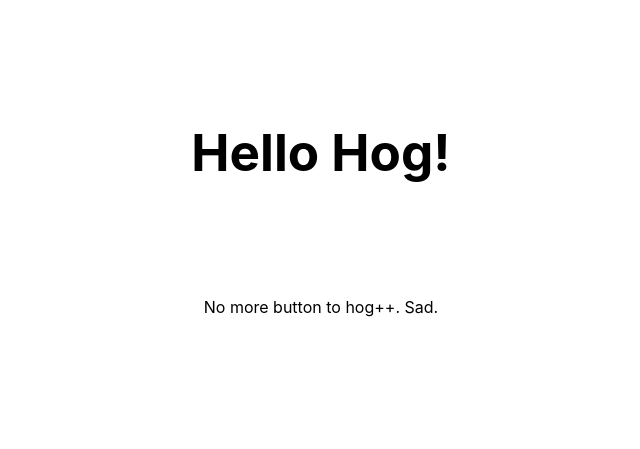
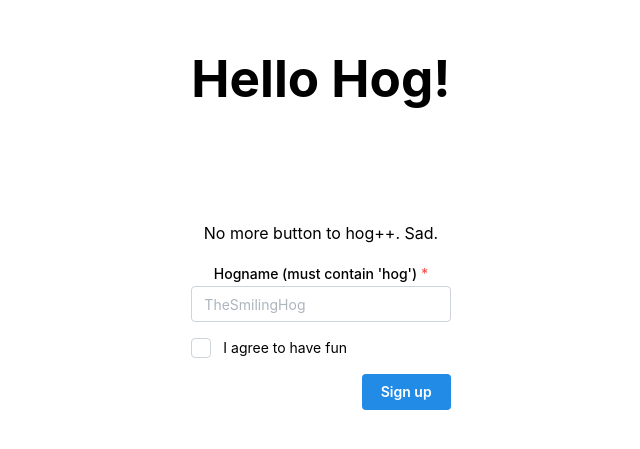
Before and after one commit to holacompu/post-hog-app, a React (Vite) app in the folder vite-hog/: page / in a window 1280 px wide. Shown: the part 187-636 px from the top of the page, without its empty margins (319-959 px from the left). Built offline with nearby package versions, Linux system fonts and the light colour scheme.

Commit message:
Add hogname validation form

```diff
--- a/vite-hog/src/App.tsx
+++ b/vite-hog/src/App.tsx
@@ -4,8 +4,23 @@ import '@mantine/core/styles.css';
 
 import { MantineProvider } from '@mantine/core';
 
+import { Button, Checkbox, Group, TextInput } from '@mantine/core';
+import { useForm } from '@mantine/form';
+
 export default function App() {
-  return <MantineProvider>{
+  const form = useForm({
+    mode: 'uncontrolled',
+    initialValues: {
+      email: '',
+      termsOfService: false,
+    },
+
+    validate: {
+      email: (value) => (/hog/i.test(value) ? null : 'Invalid hogname'),
+    },
+  });
+
+  return <MantineProvider> {
 
       (
         <>
@@ -15,36 +30,29 @@ export default function App() {
           <p>
             No more button to hog++. Sad.
           </p>
+
+    <form onSubmit={form.onSubmit((values) => console.log(values))}>
+      <TextInput
+        withAsterisk
+        label="Hogname (must contain 'hog')"
+        placeholder="TheSmilingHog"
+        key={form.key('email')}
+        {...form.getInputProps('email')}
+      />
+
+      <Checkbox
+        mt="md"
+        label="I agree to have fun"
+        key={form.key('termsOfService')}
+        {...form.getInputProps('termsOfService', { type: 'checkbox' })}
+      />
+
+      <Group justify="flex-end" mt="md">
+        <Button type="submit">Sign up</Button>
+      </Group>
+    </form>
         </>
       )
 
   }</MantineProvider>;
 }
-
-
-
-
-
-{/*
-
-function App() {
-  const [count, setCount] = useState(0)
-
-  return (
-    <>
-      <h1>Hello Hog!</h1>
-      <div className="card">
-        <button onClick={() => setCount((count) => count + 1)}>
-          Hogcount is {count} 🦔
-        </button>
-      </div>
-      <p>
-        Click on the button to hog++
-      </p>
-    </>
-  )
-}
-
-export default App
-
-*/}
```
